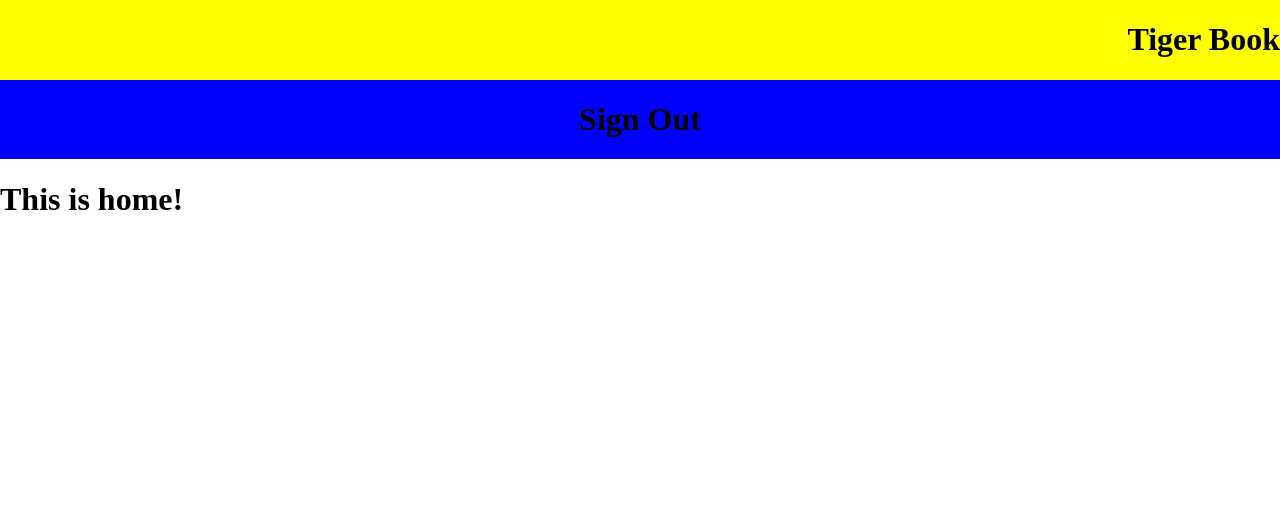
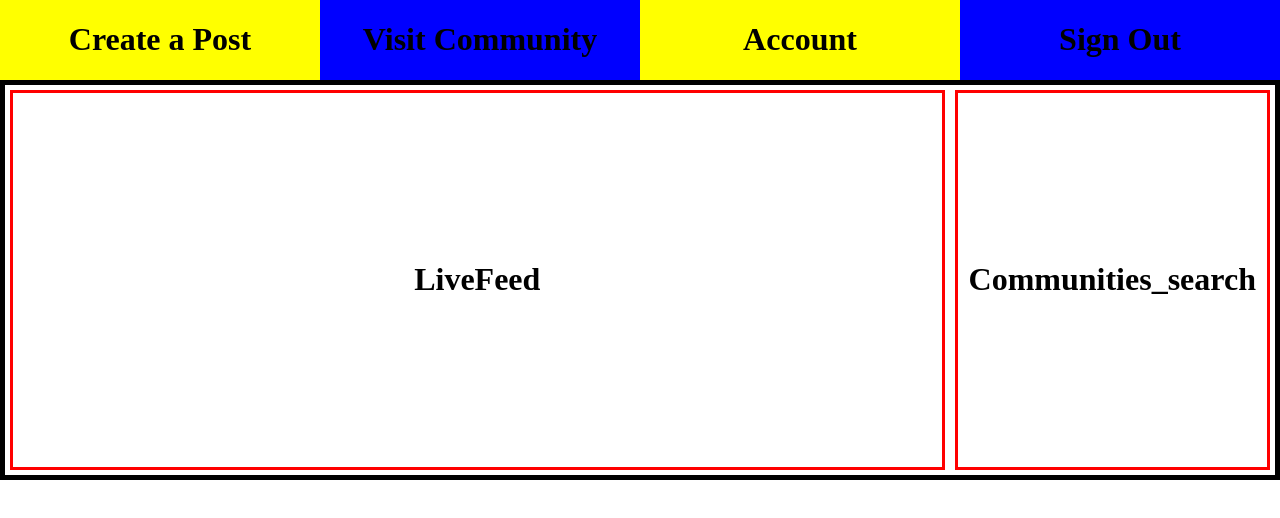
Before and after one commit to unheroic-sam/Tiger-Book, a React (Create React App) app in the folder tigerbook-react/: page / in a window 1280 px wide. Both pictures are taken after a click on the element "home". Shown: the top 518 px of the page. Built offline with nearby package versions, Linux system fonts and the light colour scheme.

Commit message:
created navigation bar options

```diff
--- a/tigerbook-react/src/App.js
+++ b/tigerbook-react/src/App.js
@@ -34,9 +34,10 @@ class App extends Component {
       					<Home />
       				</div>
       			:(
-      				this.state.route === 'signIn'
-      					?<SignIn onRouteChange={this.onRouteChange} />
-      					:<Register onRouteChange={this.onRouteChange} />
+      					route === 'register'
+                ?<Register onRouteChange={this.onRouteChange} />
+                :<SignIn onRouteChange={this.onRouteChange} />
+
       			)
       		}
       		</div>
--- /dev/null
+++ b/tigerbook-react/src/components/Communities_search/Communities_search.js
@@ -0,0 +1,11 @@
+import React from 'react';
+
+const Communities_search = () => {
+	return(
+		<div>
+			<h1>Communities_search</h1>
+		</div>
+	)
+}
+
+export default Communities_search;
--- /dev/null
+++ b/tigerbook-react/src/components/Home/Home.css
@@ -0,0 +1,24 @@
+.wrapper {
+	display: flex;
+	border: 5px solid black;
+	height: 400px;
+}
+
+.LiveFeed {
+	display: flex;
+	flex: 3;
+	justify-content: center;
+	align-items: center;
+	border: 3px solid red;
+	margin: 5px;
+}
+
+.Communities_search {
+	display: flex;
+	flex: 1;
+	justify-content: center;
+	align-items: center;
+	border: 5px solid black;
+	border: 3px solid red;
+	margin: 5px;
+}
--- a/tigerbook-react/src/components/Home/Home.js
+++ b/tigerbook-react/src/components/Home/Home.js
@@ -1,9 +1,23 @@
-import React from 'react';
+import React, { Component } from 'react';
+import LiveFeed from '../LiveFeed/LiveFeed';
+import Communities_search from '../Communities_search/Communities_search';
+import './Home.css';
 
-const Home = () => {
-	return(
-		<h1>This is home!</h1>
-	)
+
+class Home extends Component {
+
+	render() {
+		return(
+			<div className='wrapper'>
+				<div className='LiveFeed'>
+					<LiveFeed />
+				</div>
+				<div className='Communities_search'>
+					<Communities_search />
+				</div>
+			</div>
+		)
+	}
 }
 
 export default Home;
--- /dev/null
+++ b/tigerbook-react/src/components/LiveFeed/LiveFeed.js
@@ -0,0 +1,11 @@
+import React from 'react';
+
+const LiveFeed = () => {
+	return(
+		<div>
+			<h1>LiveFeed</h1>
+		</div>
+	)
+}
+
+export default LiveFeed;
--- a/tigerbook-react/src/components/NavigationBar/Navigation.css
+++ b/tigerbook-react/src/components/NavigationBar/Navigation.css
@@ -1,19 +1,40 @@
-.SignedInNav {
+.wrapper-nav {
 	display: flex;
 }
 
-.col1 {
+.createPost {
+	display: flex;
 	flex: 1;
-	display: flex;
-	justify-content: flex-end;
+	justify-content: center;
+	align-items: center;
+	width: 200;
 	background-color: yellow;
 
 }
 
-.col2 {
+.visitCommunity {
+	display: flex;
 	flex: 1;
-	display: flex;
 	justify-content: center;
 	align-items: center;
+	width: 200;
 	background-color: blue;
 }
+
+.account{
+	display: flex;
+	flex: 1;
+	justify-content: center;
+	align-items: center;
+	width: 200;
+	background-color: yellow;
+}
+
+.signOut{
+	display: flex;
+	flex: 1;
+	justify-content: center;
+	align-items: center;
+	width: 200;
+	background-color: blue;
+}
--- a/tigerbook-react/src/components/NavigationBar/NavigationBar.js
+++ b/tigerbook-react/src/components/NavigationBar/NavigationBar.js
@@ -4,7 +4,7 @@ import './Navigation.css';
 const NavigationBar = ({ onRouteChange, isSignedIn}) => {
 	if(isSignedIn === false) {
 		return(
-			<div className='SignedInNav'>
+			<div className='wrapper-nav'>
 				<div className='col1'>
 					<h1>Tiger Book</h1>
 				</div>
@@ -15,11 +15,17 @@ const NavigationBar = ({ onRouteChange, isSignedIn}) => {
 		)
 	} else {
 		return (
-			<div className='Not-SignedInNav'>
-				<div className='col1'>
-					<h1>Tiger Book</h1>
+			<div className='wrapper-nav'>
+				<div className='createPost'>
+					<h1>Create a Post</h1>
 				</div>
-				<div className='col2'>
+				<div className='visitCommunity'>
+					<h1>Visit Community</h1>
+				</div>
+				<div className='account'>
+					<h1>Account</h1>
+				</div>
+				<div className='signOut'>
 					<h1 onClick = {() => onRouteChange('signOut')}>Sign Out</h1>
 				</div>
 			</div>
```
Also changed, not shown: 1 other file (tests, documents, lock files or other folders).
